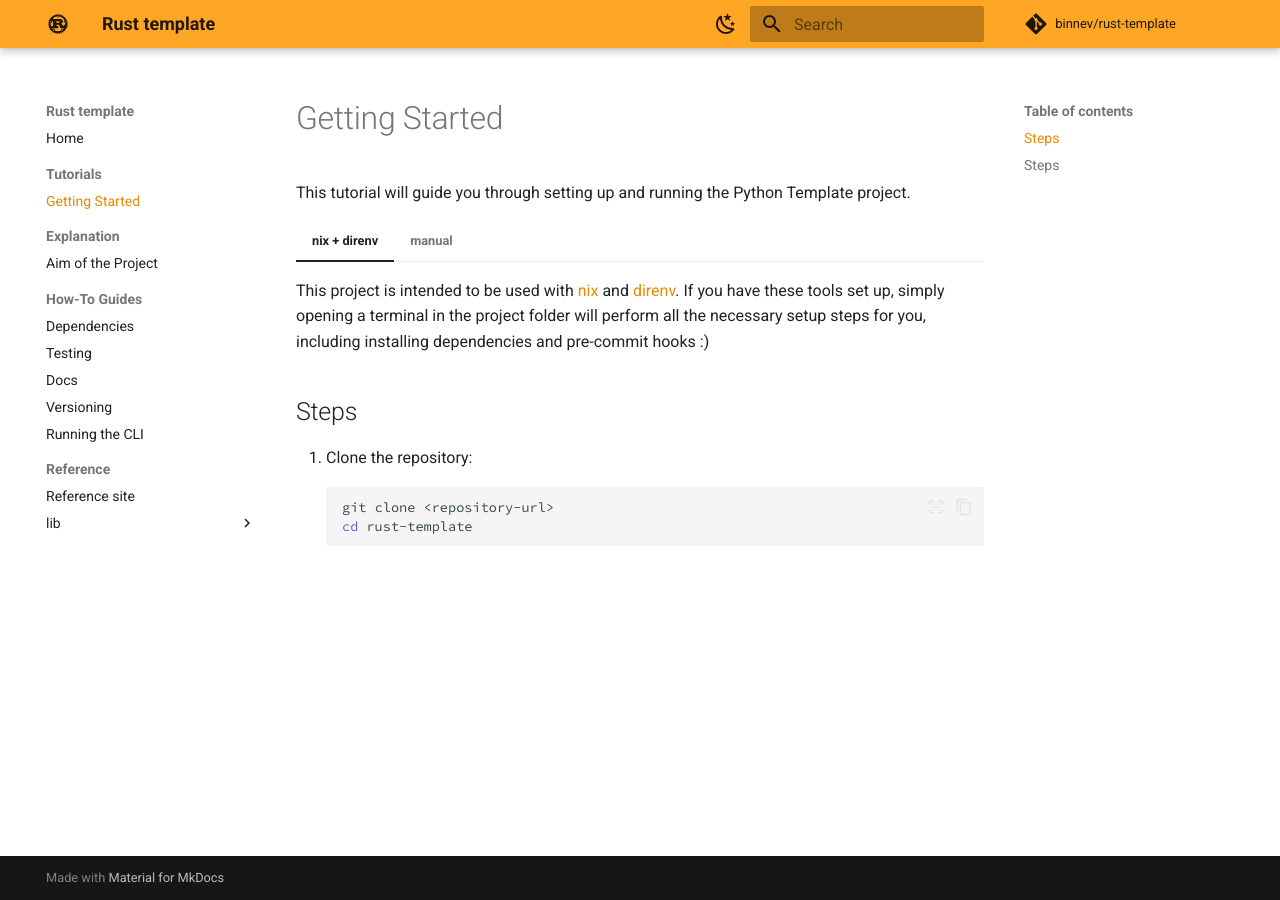
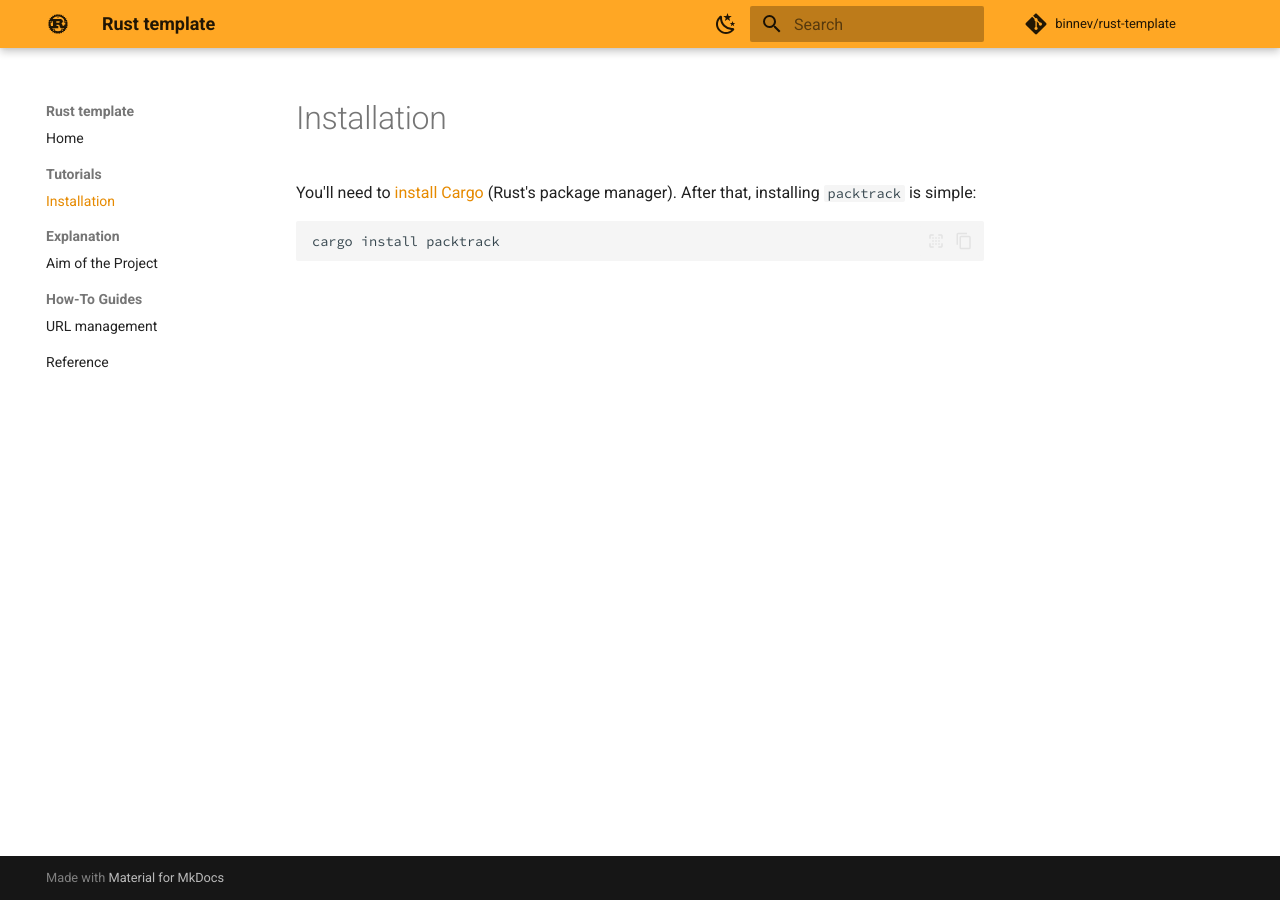
Before and after one commit to binnev/packtrack, an MkDocs documentation site: the page built from docs/tutorials/getting-started.md, in a window 1280 px wide. Built offline with MkDocs 1.6.1 and Material for MkDocs 9.7.7, drawn with Linux system fonts in a browser that asks for light colours; comment, search, counter and statistics services are not loaded; the version menu is left out.

Commit message:
docs: update docs; moved dev docs to invisible folder.

````diff
--- a/docs/tutorials/getting-started.md
+++ b/docs/tutorials/getting-started.md
@@ -1,45 +1,7 @@
-# Getting Started
+# Installation
 
-This tutorial will guide you through setting up and running the Python Template project.
+You'll need to [install Cargo](https://doc.rust-lang.org/cargo/getting-started/installation.html) (Rust's package manager). After that, installing `packtrack` is simple:
 
-=== "nix + direnv"
-
-    This project is intended to be used with [nix](https://nixos.org/) and [direnv](https://direnv.net/). If you have these tools set up, simply opening a terminal in the project folder will perform all the necessary setup steps for you, including installing dependencies and pre-commit hooks :)
-
-    ## Steps
-    1. Clone the repository:
-    ```sh
-    git clone <repository-url>
-    cd rust-template
-    ```
-
-=== "manual"
-    If you are not using nix and direnv, follow these steps to setup the project
-
-    ## Steps
-    1. Clone the repository:
-    ```sh
-    git clone <repository-url>
-    cd rust-template
-    ```
-
-    2. Create a virtual environment (for the python helper tools):
-    ```sh
-    uv venv
-    source .venv/bin/activate
-    ```
-
-    2. Install python helper dependencies:
-    ```sh
-    uv pip install -r pyproject.toml --all-extras
-    ```
-
-    3. Install pre-commit hooks:
-    ```sh
-    pre-commit install
-    ```
-
-    4. Install rust dependencies:
-    ```sh
-    cargo build
-    ```
+```sh
+cargo install packtrack
+```
--- a/mkdocs.yml
+++ b/mkdocs.yml
@@ -9,17 +9,8 @@ nav:
   - Explanation:
       - Aim of the Project: explanation/aim.md
   - How-To Guides:
-      - how-to/dependencies.md
-      - how-to/testing.md
-      - how-to/docs.md
-      - how-to/versioning.md
-      - how-to/run-cli.md
-  - Reference:
-      - Reference site: ref/index.md
-      - lib:
-          - add: ref/add.md
-          - subtract: ref/subtract.md
-          - multiply: ref/multiply.md
+      - how-to/urls.md
+  - Reference: ref/index.md
 
 watch:
   - docs
````
Also changed, not shown: docs/dev-docs/getting-started.md (added, +45 -0 lines), docs/explanation/aim.md (+2 -4 lines), docs/how-to/run-cli.md (deleted, +0 -42 lines), docs/how-to/urls.md (added, +16 -0 lines), docs/dev-docs/dependencies.md (renamed from docs/how-to/dependencies.md), docs/dev-docs/docs.md (renamed from docs/how-to/docs.md), docs/dev-docs/testing.md (renamed from docs/how-to/testing.md), docs/dev-docs/versioning.md (renamed from docs/how-to/versioning.md).
